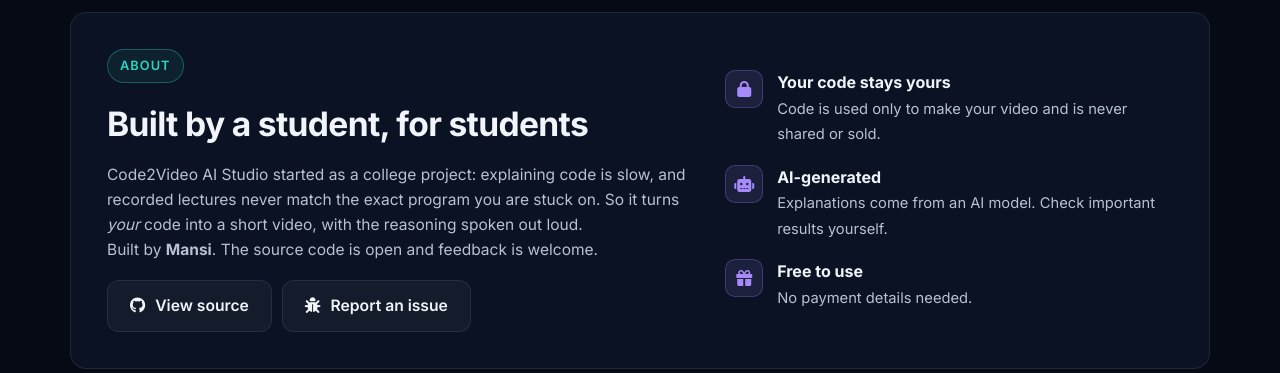
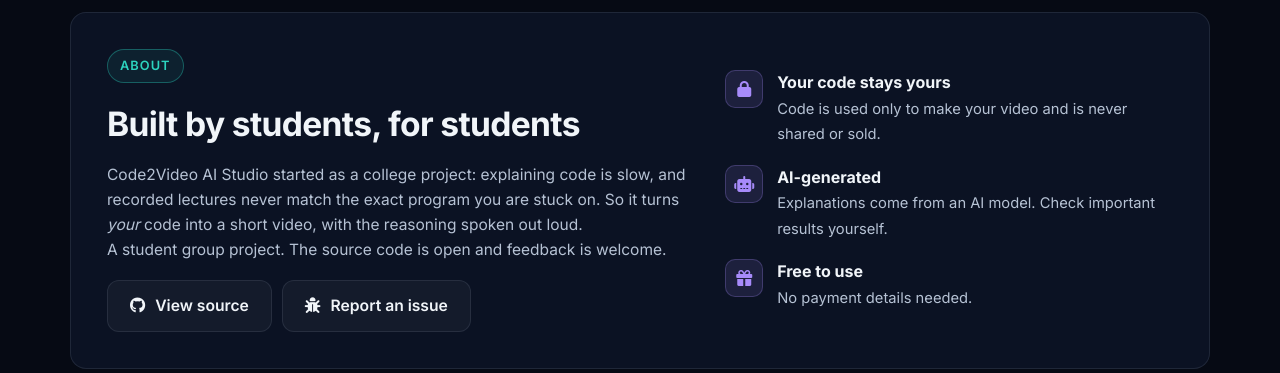
Before and after one commit to Mansi09022004/code2video-ai-studio, a Flask app: page / in a window 1280 px wide. Shown: the part 3355-3728 px from the top of the page. Run offline with Flask 3, Linux system fonts and the light colour scheme.

Commit message:
Logo, hero fit, Indic fonts, classy video theme, replay, dashboard side column, progress stages, group-project About

```diff
--- a/code2video-ai-studio-main/templates/landing.html
+++ b/code2video-ai-studio-main/templates/landing.html
@@ -180,9 +180,9 @@
       <div class="about card">
         <div class="about-main">
           <span class="eyebrow">About</span>
-          <h2>Built by a student, for students</h2>
+          <h2>Built by students, for students</h2>
           <p class="muted">Code2Video AI Studio started as a college project: explaining code is slow, and recorded lectures never match the exact program you are stuck on. So it turns <em>your</em> code into a short video, with the reasoning spoken out loud.</p>
-          <p class="muted">Built by <b>Mansi</b>. The source code is open and feedback is welcome.</p>
+          <p class="muted">A student group project. The source code is open and feedback is welcome.</p>
           <div class="about-links">
             <a class="btn btn-ghost" href="https://github.com/Mansi09022004/code2video-ai-studio" target="_blank" rel="noopener"><i class="fab fa-github"></i> View source</a>
             <a class="btn btn-ghost" href="https://github.com/Mansi09022004/code2video-ai-studio/issues" target="_blank" rel="noopener"><i class="fas fa-bug"></i> Report an issue</a>
```
